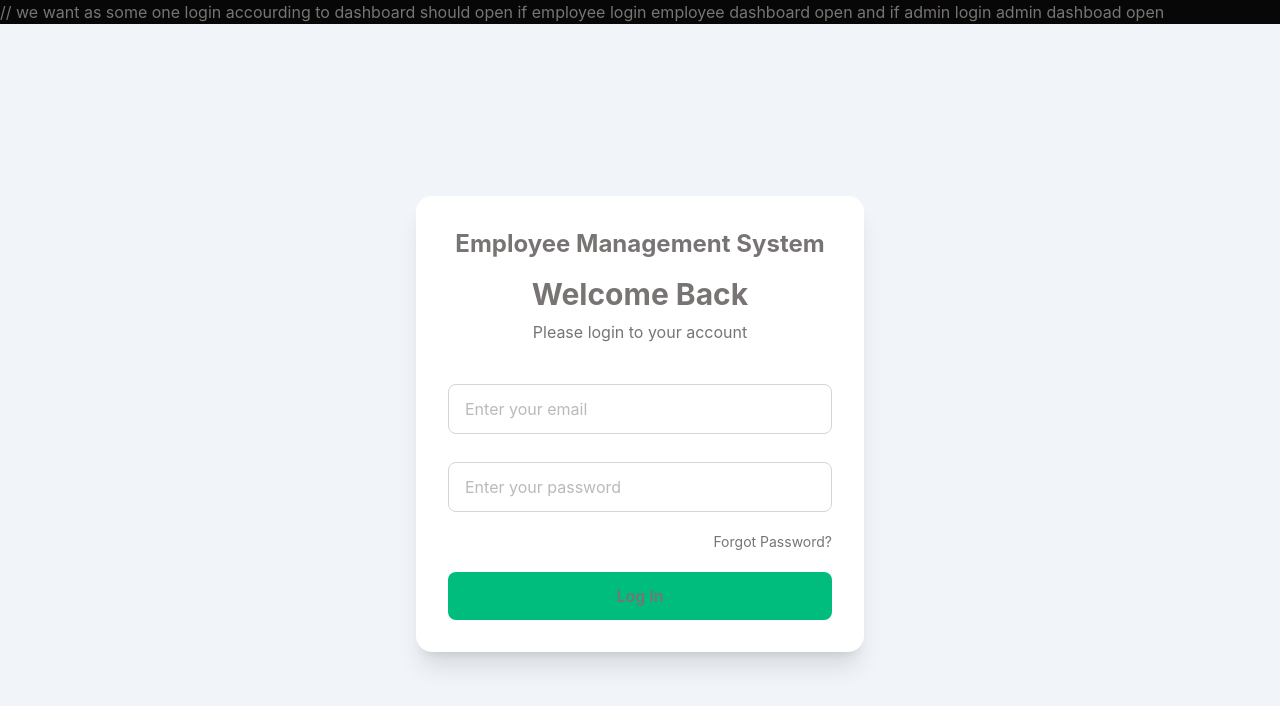
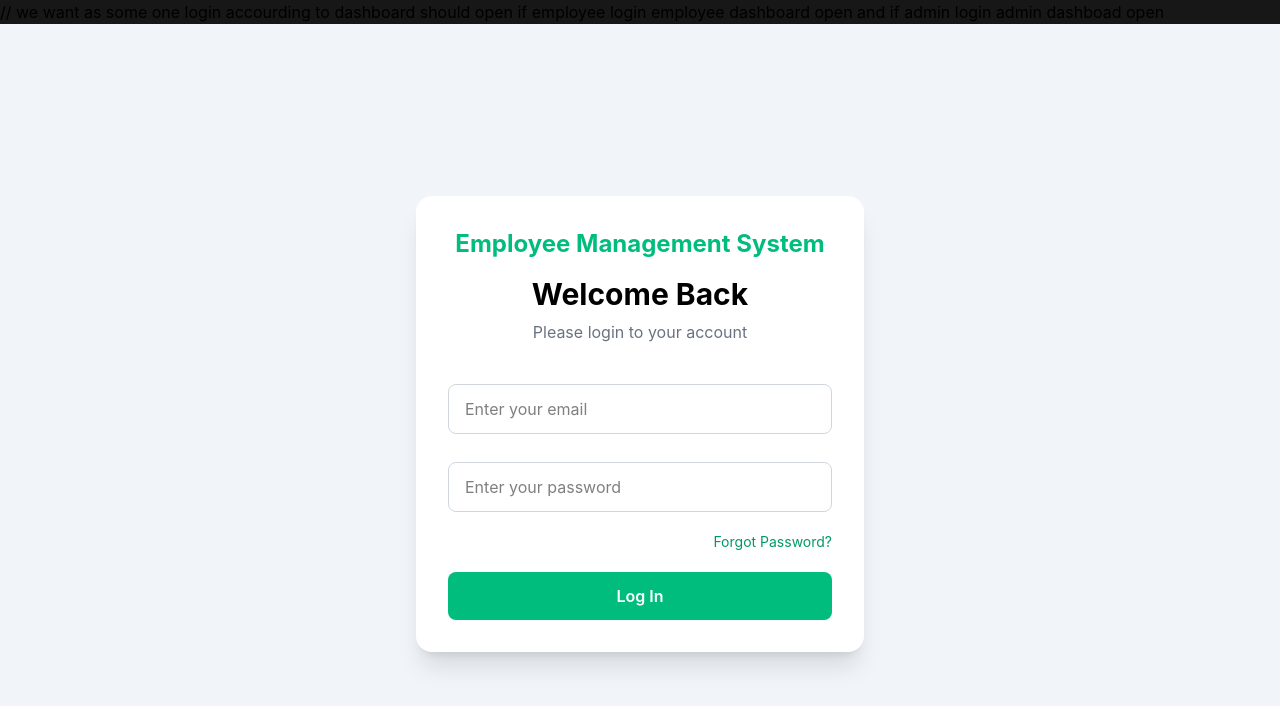
Before and after one commit to bhendarkargaurav/mission_react, a React (Vite) app in the folder Employee management system/: page / in a window 1280 px wide. Shown: the top 706 px of the page. Built offline with nearby package versions, Linux system fonts and the light colour scheme.

Commit message:
css update

```diff
--- a/Employee management system/src/index.css
+++ b/Employee management system/src/index.css
@@ -1,20 +1,18 @@
 @import "tailwindcss";
 
-/* * {
-  color: #020202;
-} */
+
 
 #tasklist::-webkit-scrollbar {
   display: none;
 }
 
 
-* {
-  color: #797474;
-}
+/* * {
+  color: #e3d9d9;
+} */
 
 
 body {
-  background-color: #080707;
+  background-color: #181717;
 
 }
```
